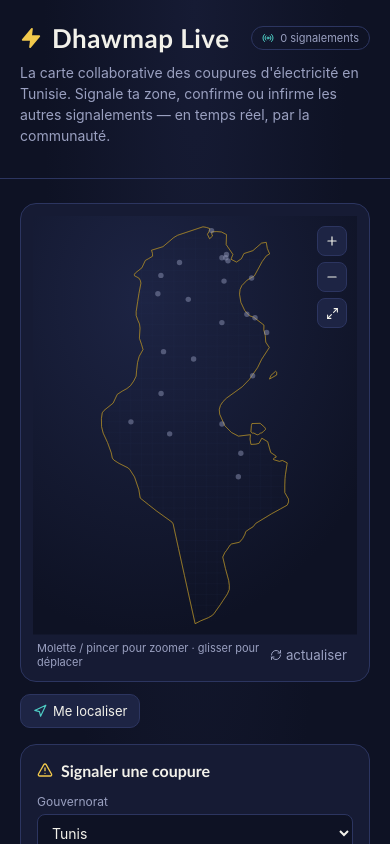
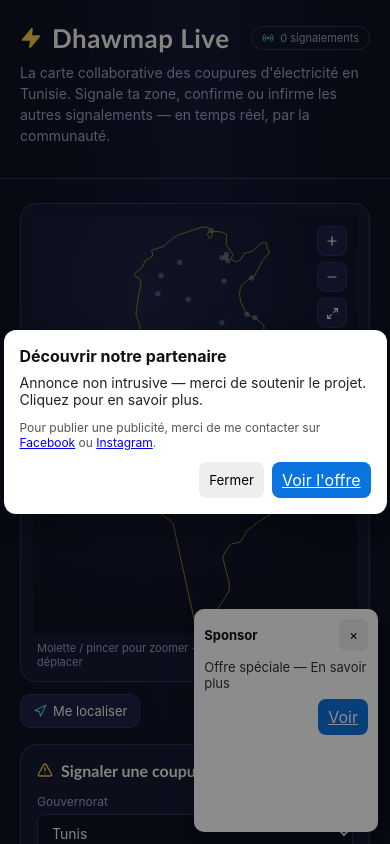
Before and after one commit to belzebuthTN/dhawmap, a React (Vite) app: page / in a window 390 px wide. Shown: the top 844 px of the page. Built offline with nearby package versions, Linux system fonts and the light colour scheme.

Commit message:
Add ad popup contact text, faster popup, mobile ad breakpoint

```diff
--- a/src/DhawmapLive.jsx
+++ b/src/DhawmapLive.jsx
@@ -909,10 +909,83 @@
   );
 }
 
+function AdPopup({visible,onClose}){
+  if(!visible) return null;
+  return (
+    <div className="ad-popup-backdrop" role="dialog" aria-modal="true">
+      <div className="ad-popup">
+        <h3>Découvrir notre partenaire</h3>
+        <p>Annonce non intrusive — merci de soutenir le projet. Cliquez pour en savoir plus.</p>
+        <p style={{fontSize:12,color:'#555',marginTop:10}}>Pour publier une publicité, merci de me contacter sur <a href="https://www.facebook.com/khalil.elkamel.31/" target="_blank" rel="noopener noreferrer">Facebook</a> ou <a href="https://www.instagram.com/khalil_el_kamel" target="_blank" rel="noopener noreferrer">Instagram</a>.</p>
+        <div className="ad-actions">
+          <button className="ad-close" onClick={onClose}>Fermer</button>
+          <a className="ad-cta" href="https://example.com" target="_blank" rel="noopener noreferrer">Voir l'offre</a>
+        </div>
+      </div>
+    </div>
+  );
+}
+
+function SmallAd({visible,onClose}){
+  if(!visible) return null;
+  return (
+    <div className="ad-mini" role="complementary" aria-label="Annonce">
+      <div style={{display:'flex',width:'100%',justifyContent:'space-between',alignItems:'center'}}>
+        <strong style={{fontSize:13}}>Sponsor</strong>
+        <button onClick={onClose} className="ad-close" aria-label="Fermer annonce">×</button>
+      </div>
+      <div style={{fontSize:13,color:'#333'}}>Offre spéciale — En savoir plus</div>
+      <a href="https://example.com" target="_blank" rel="noopener noreferrer" className="ad-cta" style={{alignSelf:'flex-end'}}>Voir</a>
+    </div>
+  );
+}
+
 export default function DhawmapLive() {
+  const [adPopupVisible,setAdPopupVisible] = React.useState(false);
+  const [adMiniVisible,setAdMiniVisible] = React.useState(false);
+
+  React.useEffect(()=>{
+    try{
+      const popupClosed = localStorage.getItem('dhaw_ad_popup_closed');
+      if(!popupClosed){
+        const t = setTimeout(()=>{
+          setAdPopupVisible(true);
+        },3000);
+        return ()=>clearTimeout(t);
+      }
+    }catch(e){}
+  },[]);
+
+  React.useEffect(()=>{
+    try{
+      const miniClosed = localStorage.getItem('dhaw_ad_mini_closed');
+      if(miniClosed) return;
+      const isMobile = typeof window !== 'undefined' && window.innerWidth <= 768;
+      if(isMobile) setAdMiniVisible(true);
+    }catch(e){}
+  },[]);
+
+  const handleClosePopup = ()=>{
+    setAdPopupVisible(false);
+    try{localStorage.setItem('dhaw_ad_popup_closed','1')}catch(e){}
+  };
+  const handleCloseMini = ()=>{
+    setAdMiniVisible(false);
+    try{localStorage.setItem('dhaw_ad_mini_closed','1')}catch(e){}
+  };
+
   return (
     <ErrorBoundary>
       <App />
+      <AdPopup visible={adPopupVisible} onClose={handleClosePopup} />
+      <SmallAd visible={adMiniVisible} onClose={handleCloseMini} />
+      <footer style={{padding:'20px 16px 28px',textAlign:'center',color:'#9AA0C0',fontSize:13,borderTop:'1px solid #2C3560',marginTop:24,background:'rgba(22,27,52,0.7)',borderRadius:'16px 16px 0 0'}}>
+        <div style={{fontFamily:"'Trebuchet MS', 'Century Gothic', ui-sans-serif, sans-serif",color:'#F2F1EA',fontSize:14}}>© 2026 Dhawmap Live — Créé par Khalil El Kamel</div>
+        <div style={{marginTop:8,display:'flex',justifyContent:'center',gap:10,flexWrap:'wrap'}}>
+          <a href="https://www.facebook.com/khalil.elkamel.31/" target="_blank" rel="noopener noreferrer" style={{color:'#F2C94C',textDecoration:'none',border:'1px solid #2C3560',padding:'6px 10px',borderRadius:'999px',background:'#1D2444'}}>Facebook</a>
+          <a href="https://www.instagram.com/khalil_el_kamel" target="_blank" rel="noopener noreferrer" style={{color:'#4ECDC4',textDecoration:'none',border:'1px solid #2C3560',padding:'6px 10px',borderRadius:'999px',background:'#1D2444'}}>Instagram</a>
+        </div>
+      </footer>
     </ErrorBoundary>
   );
 }
--- a/src/styles.css
+++ b/src/styles.css
@@ -1,3 +1,26 @@
 /* Basic reset for Dhawmap */
 html,body,#root{height:100%;margin:0;padding:0;background:#0E1224;color:#F2F1EA;font-family:Inter,system-ui,sans-serif}
 button,select,textarea,input{font-family:inherit}
+
+/* Ad styles */
+.ad-popup-backdrop{position:fixed;inset:0;background:rgba(0,0,0,0.45);display:flex;align-items:center;justify-content:center;z-index:1200}
+.ad-popup{background:#fff;color:#111;border-radius:12px;padding:16px;max-width:360px;width:90%;box-shadow:0 12px 40px rgba(0,0,0,0.45);font-family:Inter,system-ui,sans-serif}
+.ad-popup h3{margin:0 0 8px;font-size:16px}
+.ad-popup p{margin:0 0 12px;font-size:14px;color:#222}
+.ad-popup .ad-actions{display:flex;gap:8px;justify-content:flex-end}
+.ad-close{background:#eee;border:none;padding:8px 10px;border-radius:8px;cursor:pointer}
+.ad-cta{background:#0b74de;color:#fff;border:none;padding:8px 10px;border-radius:8px;cursor:pointer}
+
+/* Small mobile ad: occupies ~1/4 of phone screen height, small and dismissible */
+.ad-mini{position:fixed;right:12px;bottom:12px;background:#fff;color:#111;border-radius:10px;padding:10px;box-shadow:0 8px 24px rgba(0,0,0,0.28);z-index:1100;display:flex;flex-direction:column;align-items:flex-start;gap:8px}
+@media (max-width:768px){
+  .ad-mini{width:42vw;height:24vh;min-width:140px;min-height:120px}
+}
+@media (min-width:769px){
+  .ad-mini{display:none}
+}
+
+/* Respect reduced motion */
+@media (prefers-reduced-motion:reduce){
+  .ad-popup, .ad-mini{transition:none}
+}
```
Also changed, not shown: 1 other file (tests, documents, lock files or other folders).
